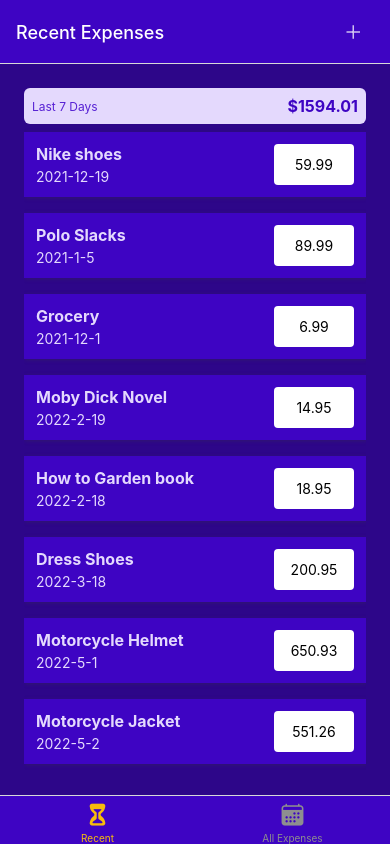
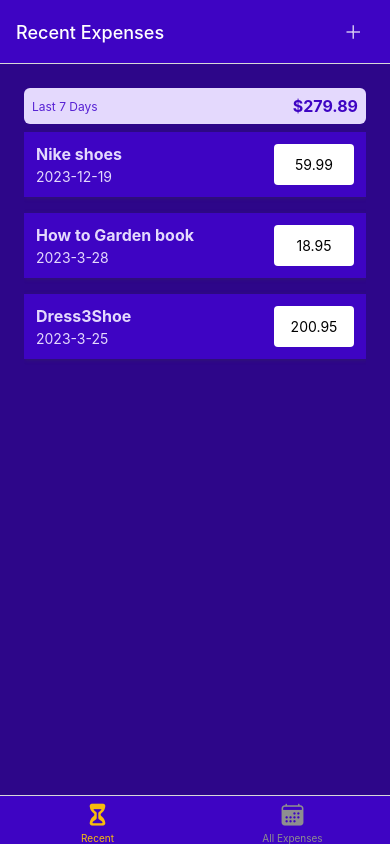
Before and after one commit to chellaxer/expenses_app, a React Native app: screen /RecentExpenses in a window 390 px wide. Built offline with nearby package versions, Linux system fonts and the light colour scheme.

Commit message:
expense context (state) implemented

```diff
--- a/App.js
+++ b/App.js
@@ -9,6 +9,7 @@ import RecentExpenses from './screens/RecentExpenses';
 import AllExpenses from './screens/AllExpenses';
 import { GlobalStyles } from './constants/styles';
 import IconButton from './components/UI/IconButton';
+import ExpensesContextProvider from './store/expenses-context';
 
 const Stack = createNativeStackNavigator();
 const BottomTabs = createBottomTabNavigator();
@@ -64,6 +65,7 @@ export default function App() {
   return (
     <>
       <StatusBar barStyle="light" />
+      <ExpensesContextProvider>
         <NavigationContainer>
           <Stack.Navigator
             screenOptions={{
@@ -87,6 +89,7 @@ export default function App() {
             />
           </Stack.Navigator>
         </NavigationContainer>
+      </ExpensesContextProvider>
     </>
   );
 }
--- a/components/ExpensesOutput/ExpensesOutput.js
+++ b/components/ExpensesOutput/ExpensesOutput.js
@@ -7,56 +7,6 @@ import ExpensesSummary from './ExpensesSummary';
 import ExpensesList from './ExpensesList';
 import { GlobalStyles } from '../../constants/styles';
 
-const DUMMY_EXPENSES = [
-  {
-    id: 'e1',
-    description: 'Nike shoes',
-    amount: 59.99,
-    date: new Date('2021-12-19'),
-  },
-  {
-    id: 'e2',
-    description: 'Polo Slacks',
-    amount: 89.99,
-    date: new Date('2021-01-05'),
-  },
-  {
-    id: 'e3',
-    description: 'Grocery',
-    amount: 6.99,
-    date: new Date('2021-12-01'),
-  },
-  {
-    id: 'e4',
-    description: 'Moby Dick Novel',
-    amount: 14.95,
-    date: new Date('2022-02-19'),
-  },
-  {
-    id: 'e5',
-    description: 'How to Garden book',
-    amount: 18.95,
-    date: new Date('2022-02-18'),
-  },
-  {
-    id: 'e6',
-    description: 'Dress Shoes',
-    amount: 200.95,
-    date: new Date('2022-03-18'),
-  },
-  {
-    id: 'e7',
-    description: 'Motorcycle Helmet',
-    amount: 650.93,
-    date: new Date('2022-05-01'),
-  },
-  {
-    id: 'e8',
-    description: 'Motorcycle Jacket',
-    amount: 551.26,
-    date: new Date('2022-05-02'),
-  },
-];
 const styles = StyleSheet.create({
   container: {
     flex: 1,
@@ -70,11 +20,11 @@ function ExpensesOutput({ expenses, expensesPeriod }) {
   return (
     <View style={styles.container}>
       <ExpensesSummary
-        expenses={DUMMY_EXPENSES}
+        expenses={expenses}
         periodName={expensesPeriod}
       />
       <ExpensesList
-        expenses={DUMMY_EXPENSES}
+        expenses={expenses}
       />
     </View>
   );
--- a/screens/AllExpenses.js
+++ b/screens/AllExpenses.js
@@ -1,9 +1,12 @@
+import { useContext } from 'react';
 import ExpensesOutput from '../components/ExpensesOutput/ExpensesOutput';
+import { ExpensesContext } from '../store/expenses-context';
 
 function AllExpenses({ expenses }) {
+  const expensesCtx = useContext(ExpensesContext);
   return (
     <ExpensesOutput
-      expenses={expenses}
+      expenses={expensesCtx.expenses}
       expensesPeriod="Total"
     />
   );
--- a/screens/RecentExpenses.js
+++ b/screens/RecentExpenses.js
@@ -1,9 +1,19 @@
+import { useContext } from 'react';
 import ExpensesOutput from '../components/ExpensesOutput/ExpensesOutput';
+import { ExpensesContext } from '../store/expenses-context';
+import { getDateMinusDays, getFormattedDate } from '../util/date';
 
-function RecentExpenses({ expenses }) {
+function RecentExpenses() {
+  const expensesCtx = useContext(ExpensesContext);
+  const recentExpenses = expensesCtx.expenses.filter((expense) => {
+    const today = new Date();
+    const dateMinus7Days = getDateMinusDays(today, 7);
+    return expense.date >= dateMinus7Days;
+  });
+  console.log(`[RecentExpenses] recentExpenses: ${JSON.stringify(RecentExpenses)}`);
   return (
     <ExpensesOutput
-      expenses={expenses}
+      expenses={recentExpenses}
       expensesPeriod="Last 7 Days"
     />
   );
--- /dev/null
+++ b/store/expenses-context.js
@@ -0,0 +1,109 @@
+import { createContext, useReducer } from 'react';
+
+const DUMMY_EXPENSES = [
+  {
+    id: 'e1',
+    description: 'Nike shoes',
+    amount: 59.99,
+    date: new Date('2023-12-19'),
+  },
+  {
+    id: 'e2',
+    description: 'Polo Slacks',
+    amount: 89.99,
+    date: new Date('2023-01-05'),
+  },
+  {
+    id: 'e3',
+    description: 'Grocery',
+    amount: 6.99,
+    date: new Date('2023-02-05'),
+  },
+  {
+    id: 'e4',
+    description: 'Moby Dick Novel',
+    amount: 14.95,
+    date: new Date('2023-03-19'),
+  },
+  {
+    id: 'e5',
+    description: 'How to Garden book',
+    amount: 18.95,
+    date: new Date('2023-03-28'),
+  },
+  {
+    id: 'e6',
+    description: 'Dress3Shoe',
+    amount: 200.95,
+    date: new Date('2023-03-25'),
+  },
+  {
+    id: 'e7',
+    description: 'Motorcycle Helmet',
+    amount: 650.93,
+    date: new Date('2022-03-20'),
+  },
+  {
+    id: 'e8',
+    description: 'Motorcycle Jacket',
+    amount: 551.26,
+    date: new Date('2023-03-02'),
+  },
+];
+
+export const ExpensesContext = createContext({
+  expenses: [],
+  addExpense: ({ description, amount, date }) => {},
+  deleteExpense: (id) => {},
+  updateExpense: (id, { description, amount, date }) => {},
+});
+
+function expensesReducer(state, action) {
+  switch (action.type) {
+    case 'ADD': {
+      const newId = new Date().toString() + Math.random().toString();
+      return [{ ...action.payload, id: newId }, ...state];
+    }
+    case 'UPDATE': {
+      const updatableExpenseIndex = state.findIndex(
+        (expense) => expense.id === action.payload.id,
+      );
+      // find the immutable expense-item by its index...
+      const updatableExpense = state[updatableExpenseIndex];
+      // generate an expense-item copy from the original immutable expense-item...
+      const updatedItem = { ...updatableExpense, ...action.payload.data };
+      // create an expense-list copy thereby maintaining the original lists' immutability...
+      const updatedExpenses = [...state];
+      // ...and update the expense-item by index in the expense-list copy.
+      updatedExpenses[updatableExpenseIndex] = updatedItem;
+      return updatedExpenses;
+    }
+    case 'DELETE': {
+      return state.filter((expense) => expense.id !== action.payload.id);
+    }
+    default:
+      return state;
+  }
+}
+function ExpensesContextProvider({ children }) {
+  // state management logic...
+  const [expensesState, dispatch] = useReducer(expensesReducer, DUMMY_EXPENSES);
+  function addExpenseItem(expenseData) {
+    dispatch({ type: 'ADD', payload: expenseData });
+  }
+  function deleteExpenseItem(expenseData) {
+    dispatch({ type: 'DELETE', payload: id });
+  }
+  function updateExpenseItem(expenseData) {
+    dispatch({ type: 'UPDATE', payload: { id, data: expenseData } });
+  }
+  const value = {
+    expenses: expensesState,
+    addExpense: addExpenseItem,
+    deleteExpense: deleteExpenseItem,
+    updateExpense: updateExpenseItem,
+  };
+  return <ExpensesContext.Provider value={value}>{children}</ExpensesContext.Provider>;
+}
+
+export default ExpensesContextProvider;
--- a/util/date.js
+++ b/util/date.js
@@ -1,3 +1,11 @@
 export function getFormattedDate(date) {
   return `${date.getFullYear()}-${date.getMonth() + 1}-${date.getDate()}`;
 }
+
+export function getDateMinusDays(date, days) {
+  return new Date(
+    date.getFullYear(),
+    date.getMonth(),
+    (date.getDate() - days),
+  );
+}
```
Lines whose indentation alone changed are shown as unchanged.
